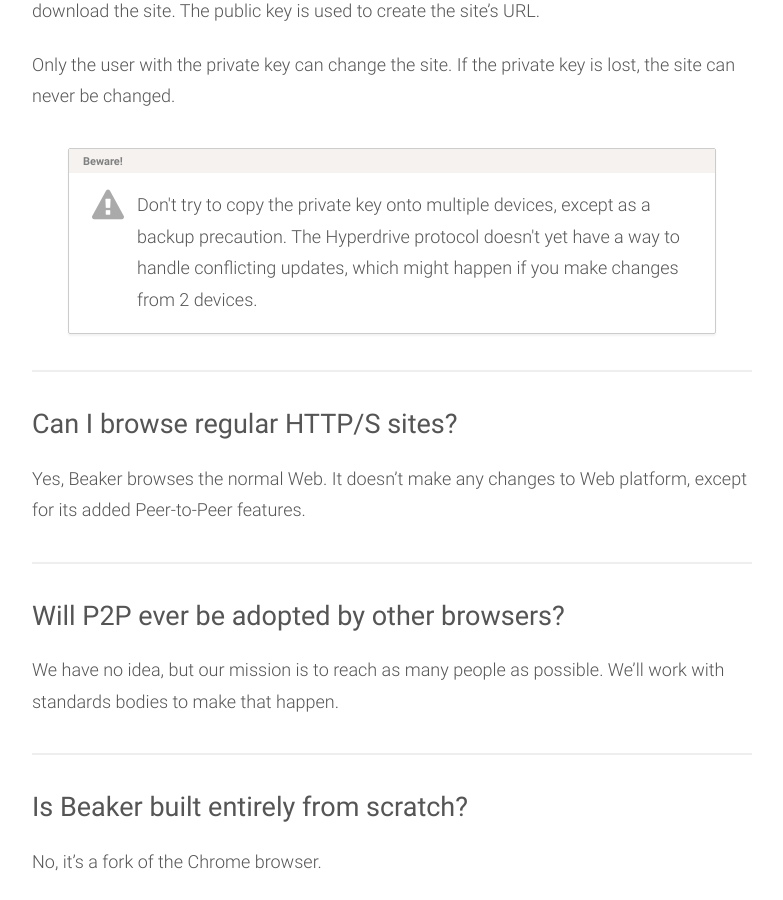
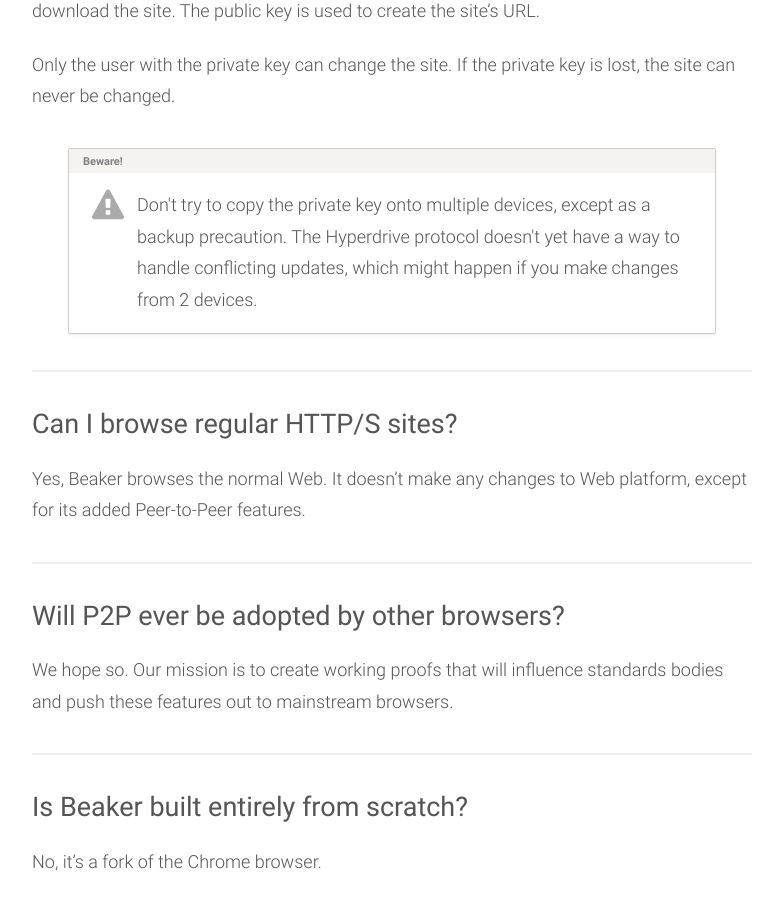
Before and after one commit to beakerbrowser/beakerbrowser.com, a Jekyll site: the page built from _docs/faq.md, in a window 1280 px wide and 900 px high, scrolled down 2127 px. Shown: the whole window, without its empty margins (308-1091 px from the left). Built offline with Jekyll 4.4.1, drawn with Linux system fonts in a browser that asks for light colours.

Commit message:
tweak faq

```diff
--- a/_docs/faq.md
+++ b/_docs/faq.md
@@ -106,8 +106,8 @@
 
 ### Will P2P ever be adopted by other browsers?
 
-We have no idea, but our mission is to reach as many people as possible.
-We'll work with standards bodies to make that happen.
+We hope so.
+Our mission is to create working proofs that will influence standards bodies and push these features out to mainstream browsers.
 
 <hr class="nomargin">
 
```
